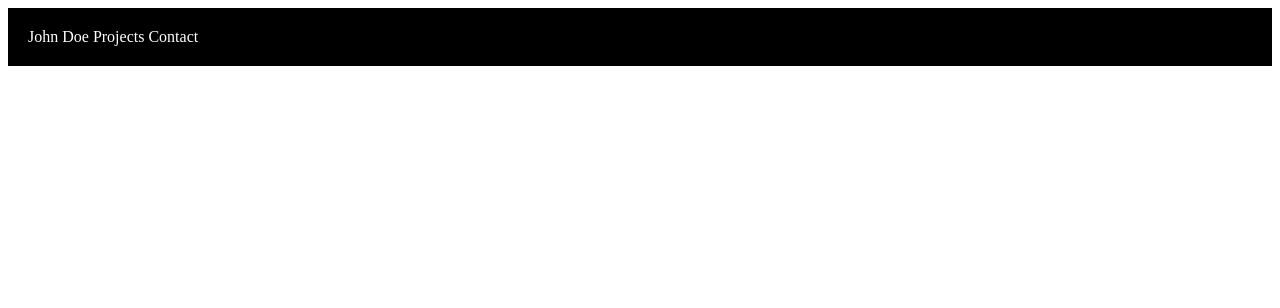
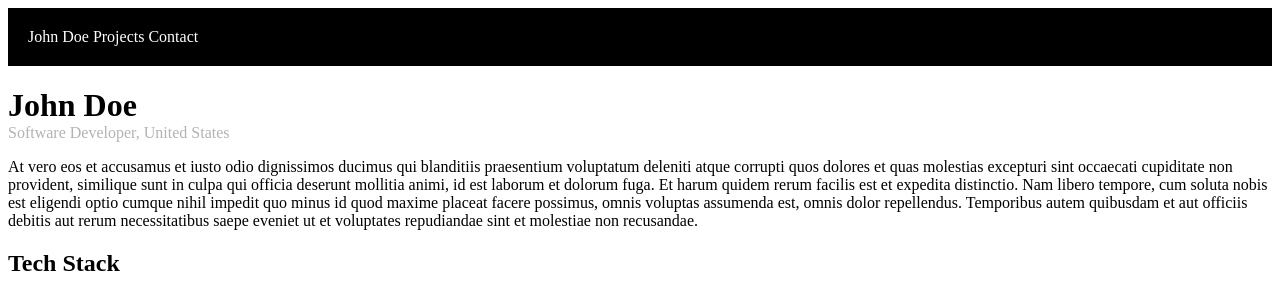
Before and after one commit to BizzNEST/collaboration-repository-c, a plain HTML site: page index.html in a window 1280 px wide. Drawn offline with Linux system fonts and the light colour scheme.

Commit message:
feat(index): add about me section text

```diff
--- a/css/style.css
+++ b/css/style.css
@@ -12,5 +12,16 @@ a {
 
 .flex {
   display: flex;
-  justify-content: space-between;
 }
+
+.color-gray {
+  color: #B3B3B3;
+}
+
+.mt-0 {
+  margin-top: 0px;
+}
+
+.mb-0 {
+  margin-bottom: 0px;
+}
--- a/index.html
+++ b/index.html
@@ -15,10 +15,10 @@
     </div>
     <div id="about-me flex">
         <div>
-            <h1></h1>
-            <p></p>
-            <p></p>
-            <h2></h2>
+            <h1 class="mb-0">John Doe</h1>
+            <p class="color-gray mt-0">Software Developer, United States</p>
+            <p>At vero eos et accusamus et iusto odio dignissimos ducimus qui blanditiis praesentium voluptatum deleniti atque corrupti quos dolores et quas molestias excepturi sint occaecati cupiditate non provident, similique sunt in culpa qui officia deserunt mollitia animi, id est laborum et dolorum fuga. Et harum quidem rerum facilis est et expedita distinctio. Nam libero tempore, cum soluta nobis est eligendi optio cumque nihil impedit quo minus id quod maxime placeat facere possimus, omnis voluptas assumenda est, omnis dolor repellendus. Temporibus autem quibusdam et aut officiis debitis aut rerum necessitatibus saepe eveniet ut et voluptates repudiandae sint et molestiae non recusandae.</p>
+            <h2>Tech Stack</h2>
             <div><img src="" alt=""><img src="" alt=""><img src="" alt=""></div>
         </div>
         <div></div>
```
